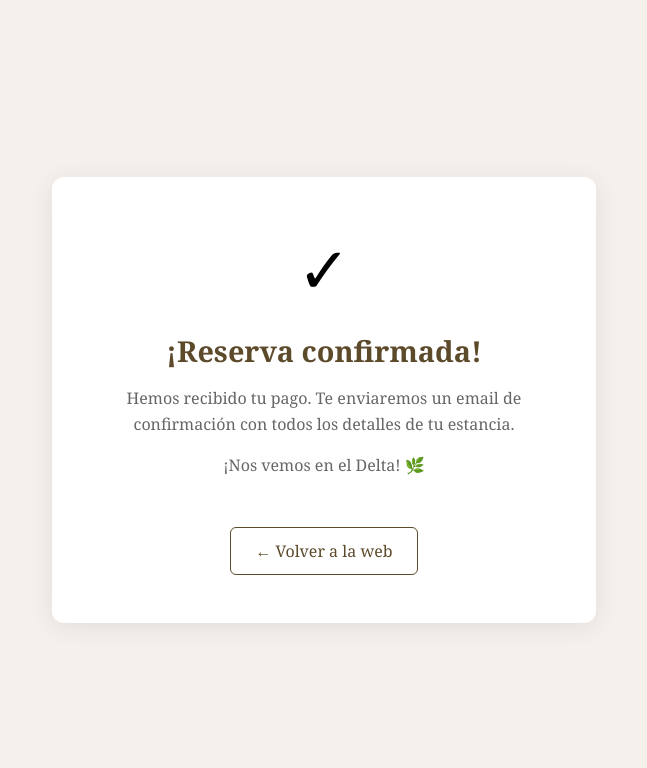
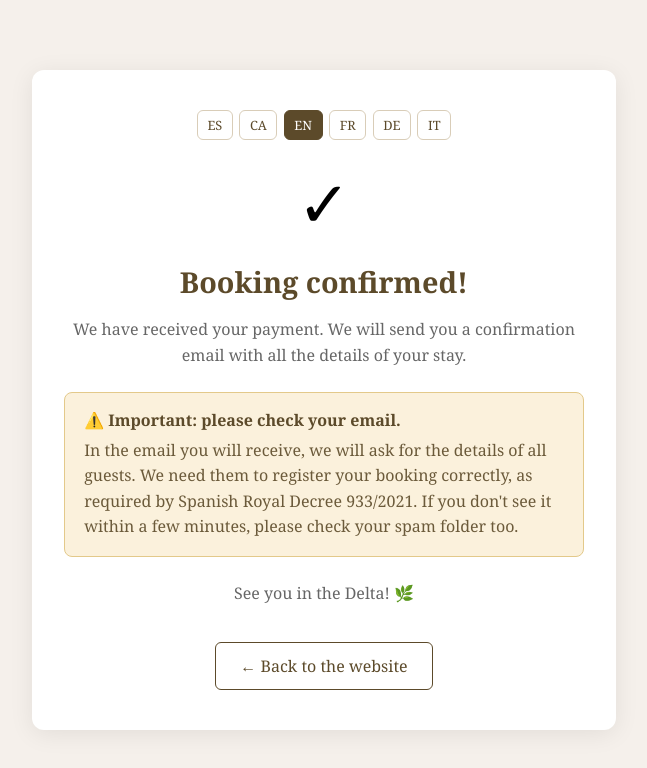
Before and after one commit to elisabetcallau/casarusticayluminosa, a website: page success.html in a window 1280 px wide. Shown: the whole page, without its empty margins (316-963 px from the left). Drawn offline with Linux system fonts and the light colour scheme.

Commit message:
Update success.html

```diff
--- a/success.html
+++ b/success.html
@@ -5,22 +5,64 @@
 <meta name="viewport" content="width=device-width, initial-scale=1.0">
 <title>Reserva confirmada</title>
 <style>
-  body { font-family: Georgia, serif; display: flex; align-items: center; justify-content: center; min-height: 100vh; margin: 0; background: #f5f0eb; }
-  .box { text-align: center; padding: 3rem 2rem; background: white; border-radius: 12px; max-width: 480px; box-shadow: 0 4px 24px rgba(0,0,0,0.08); }
+  body { font-family: Georgia, serif; display: flex; align-items: center; justify-content: center; min-height: 100vh; margin: 0; padding: 1rem; box-sizing: border-box; background: #f5f0eb; }
+  .box { text-align: center; padding: 2.5rem 2rem; background: white; border-radius: 12px; max-width: 520px; box-shadow: 0 4px 24px rgba(0,0,0,0.08); }
   .check { font-size: 4rem; margin-bottom: 1rem; }
-  h1 { color: #5c4a2a; font-size: 1.8rem; margin-bottom: 1rem; }
+  h1 { color: #5c4a2a; font-size: 1.8rem; margin: 0 0 1rem; }
   p { color: #666; line-height: 1.6; }
-  a { display: inline-block; margin-top: 2rem; color: #5c4a2a; text-decoration: none; border: 1px solid #5c4a2a; padding: 0.75rem 1.5rem; border-radius: 6px; }
-  a:hover { background: #5c4a2a; color: white; }
+  .notice { margin: 1.5rem 0; padding: 1rem 1.2rem; background: #fbf1dc; border: 1px solid #e3c98a; border-radius: 8px; text-align: left; color: #5c4a2a; }
+  .notice strong { display: block; margin-bottom: .4rem; }
+  .notice span { color: #6b5a3a; line-height: 1.6; }
+  a.back { display: inline-block; margin-top: 1.2rem; color: #5c4a2a; text-decoration: none; border: 1px solid #5c4a2a; padding: 0.75rem 1.5rem; border-radius: 6px; }
+  a.back:hover { background: #5c4a2a; color: white; }
+  .langs { margin-bottom: 1.2rem; display: flex; gap: .4rem; justify-content: center; flex-wrap: wrap; }
+  .langs button { font-family: inherit; font-size: .8rem; padding: .3rem .6rem; border: 1px solid #d9cdb8; background: #fff; color: #5c4a2a; border-radius: 6px; cursor: pointer; }
+  .langs button.on { background: #5c4a2a; color: #fff; border-color: #5c4a2a; }
 </style>
 </head>
 <body>
 <div class="box">
+  <div class="langs" id="langs"></div>
   <div class="check">✓</div>
-  <h1>¡Reserva confirmada!</h1>
-  <p>Hemos recibido tu pago. Te enviaremos un email de confirmación con todos los detalles de tu estancia.</p>
-  <p>¡Nos vemos en el Delta! 🌿</p>
-  <a href="/">← Volver a la web</a>
+  <h1 id="h"></h1>
+  <p id="p1"></p>
+  <div class="notice"><strong id="nt"></strong><span id="nb"></span></div>
+  <p id="p2"></p>
+  <a class="back" id="back" href="/"></a>
 </div>
+<script>
+var L = {
+  es: { h:'¡Reserva confirmada!', p1:'Hemos recibido tu pago. Te enviaremos un email de confirmación con todos los detalles de tu estancia.', nt:'⚠️ Importante: revisa tu correo electrónico.', nb:'En el email que recibirás te pediremos los datos de todos los huéspedes. Los necesitamos para poder registrar correctamente tu reserva, tal y como exige el Real Decreto 933/2021. Si no lo ves en unos minutos, mira también la carpeta de spam.', p2:'¡Nos vemos en el Delta! 🌿', back:'← Volver a la web' },
+  ca: { h:'Reserva confirmada!', p1:'Hem rebut el teu pagament. T\'enviarem un correu de confirmació amb tots els detalls de la teva estada.', nt:'⚠️ Important: revisa el teu correu electrònic.', nb:'Al correu que rebràs et demanarem les dades de tots els hostes. Les necessitem per poder registrar correctament la teva reserva, tal com exigeix el Reial Decret 933/2021. Si no el veus en uns minuts, mira també la carpeta de correu brossa.', p2:'Ens veiem al Delta! 🌿', back:'← Tornar a la web' },
+  en: { h:'Booking confirmed!', p1:'We have received your payment. We will send you a confirmation email with all the details of your stay.', nt:'⚠️ Important: please check your email.', nb:'In the email you will receive, we will ask for the details of all guests. We need them to register your booking correctly, as required by Spanish Royal Decree 933/2021. If you don\'t see it within a few minutes, please check your spam folder too.', p2:'See you in the Delta! 🌿', back:'← Back to the website' },
+  fr: { h:'Réservation confirmée !', p1:'Nous avons bien reçu votre paiement. Nous vous enverrons un e-mail de confirmation avec tous les détails de votre séjour.', nt:'⚠️ Important : vérifiez votre boîte mail.', nb:'Dans l\'e-mail que vous recevrez, nous vous demanderons les données de tous les voyageurs. Nous en avons besoin pour enregistrer correctement votre réservation, conformément au Real Decreto 933/2021 (réglementation espagnole). Si vous ne le voyez pas au bout de quelques minutes, regardez aussi dans vos courriers indésirables.', p2:'À bientôt dans le Delta ! 🌿', back:'← Retour au site' },
+  de: { h:'Buchung bestätigt!', p1:'Wir haben Ihre Zahlung erhalten. Wir senden Ihnen eine Bestätigungs-E-Mail mit allen Details zu Ihrem Aufenthalt.', nt:'⚠️ Wichtig: Bitte prüfen Sie Ihr E-Mail-Postfach.', nb:'In der E-Mail, die Sie erhalten, bitten wir um die Daten aller Gäste. Wir benötigen sie, um Ihre Buchung ordnungsgemäß zu registrieren, wie es das spanische Königliche Dekret 933/2021 verlangt. Falls Sie die E-Mail nach einigen Minuten nicht sehen, schauen Sie bitte auch in Ihrem Spam-Ordner nach.', p2:'Wir sehen uns im Delta! 🌿', back:'← Zurück zur Website' },
+  it: { h:'Prenotazione confermata!', p1:'Abbiamo ricevuto il tuo pagamento. Ti invieremo un\'e-mail di conferma con tutti i dettagli del tuo soggiorno.', nt:'⚠️ Importante: controlla la tua e-mail.', nb:'Nell\'e-mail che riceverai ti chiederemo i dati di tutti gli ospiti. Ci servono per registrare correttamente la tua prenotazione, come richiesto dal Real Decreto 933/2021 (normativa spagnola). Se non la vedi entro pochi minuti, controlla anche la cartella spam.', p2:'Ci vediamo nel Delta! 🌿', back:'← Torna al sito' }
+};
+function pick() {
+  var l = null;
+  try { l = localStorage.getItem('casaLang'); } catch (e) {}
+  if (!l || !L[l]) {
+    l = ((navigator.language || 'es').slice(0, 2)).toLowerCase();
+    if (!L[l]) l = 'es';
+  }
+  return l;
+}
+function show(l) {
+  var t = L[l];
+  document.documentElement.lang = l;
+  ['h','p1','nt','nb','p2','back'].forEach(function (k) { document.getElementById(k).textContent = t[k]; });
+  document.title = t.h.replace('!', '');
+  Array.prototype.forEach.call(document.querySelectorAll('#langs button'), function (b) { b.classList.toggle('on', b.dataset.l === l); });
+}
+var box = document.getElementById('langs');
+Object.keys(L).forEach(function (k) {
+  var b = document.createElement('button');
+  b.textContent = k.toUpperCase(); b.dataset.l = k;
+  b.onclick = function () { show(k); };
+  box.appendChild(b);
+});
+show(pick());
+</script>
 </body>
 </html>
```
